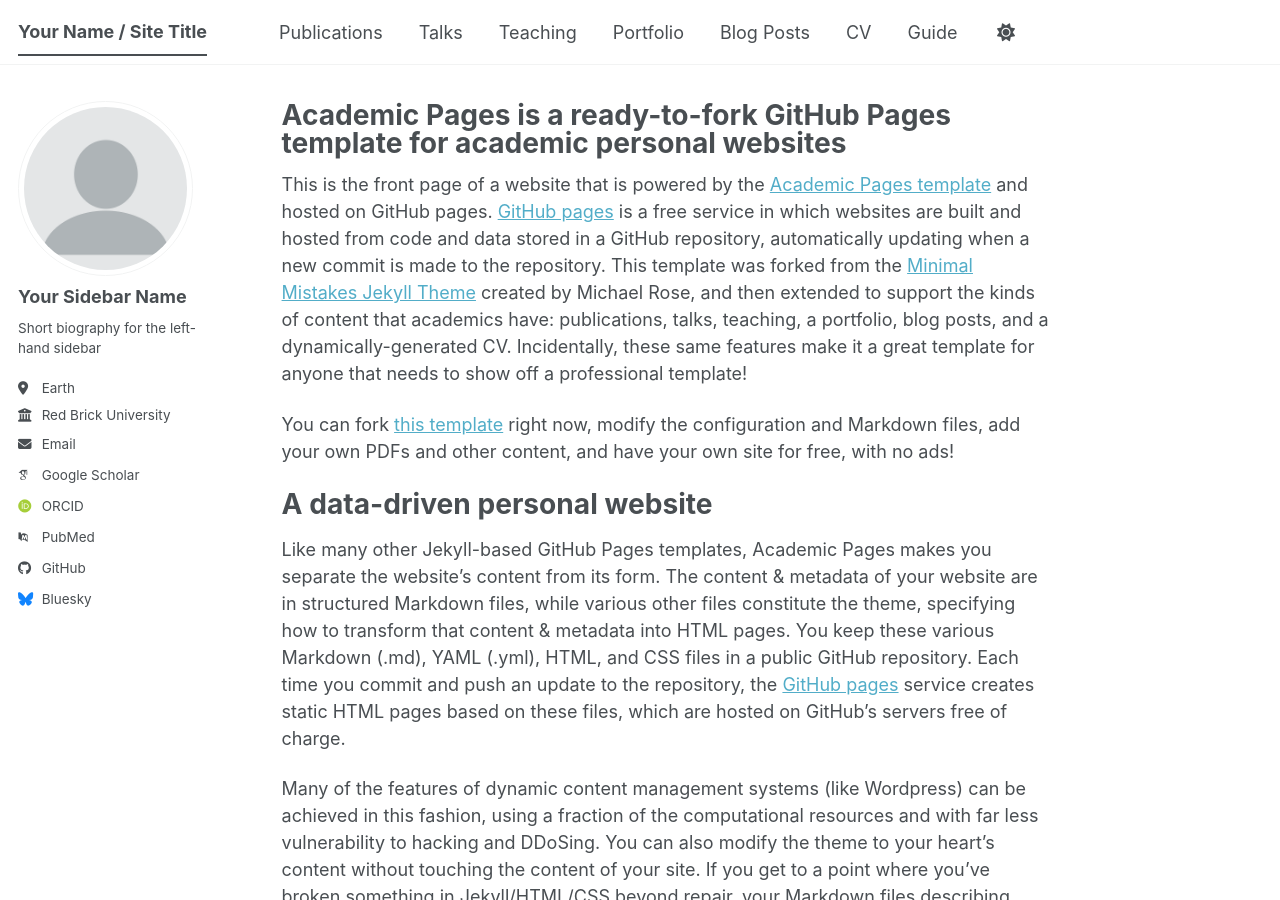
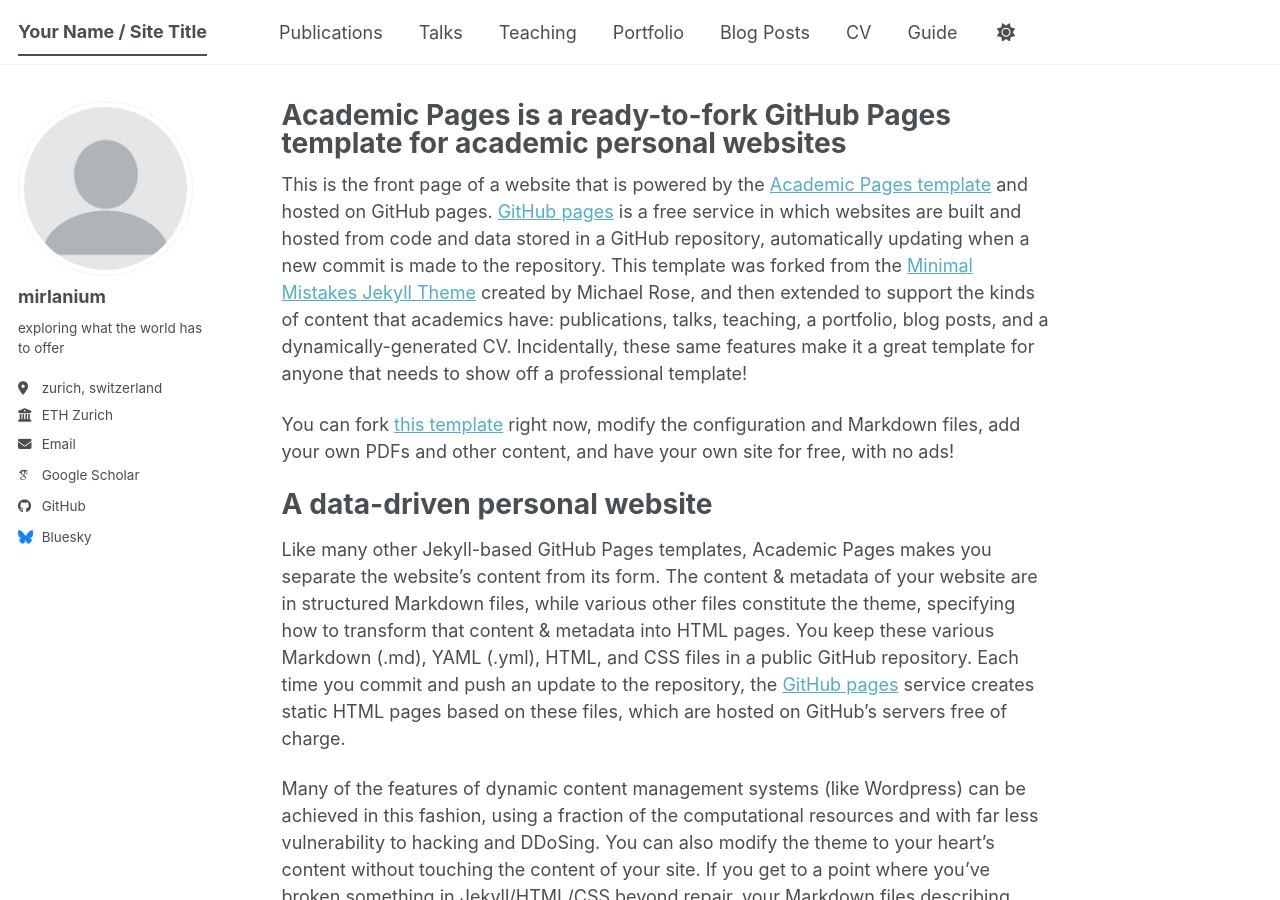
Before and after one commit to mirlanium/mirlanium.github.io, a Jekyll site: the page built from _pages/about.md, in a window 1280 px wide and 900 px high. Built offline with Jekyll 4.4.1, drawn with Linux system fonts in a browser that asks for light colours; some web fonts are replaced; a script bundle is joined from its source files by our own code; library files that are not in the unit come from our copies.

Commit message:
Modify author details in _config.yml
Updated author information in the configuration file.

```diff
--- a/_config.yml
+++ b/_config.yml
@@ -24,24 +24,24 @@
 author:
   # Biographic information
   avatar           : "profile.png"
-  name             : "Your Sidebar Name"
+  name             : "mirlanium"
   pronouns         : # example: "she/her"
-  bio              : "Short biography for the left-hand sidebar"
-  location         : "Earth"
-  employer         : "Red Brick University"
+  bio              : "exploring what the world has to offer"
+  location         : "zurich, switzerland"
+  employer         : "ETH Zurich"
   uri              : # URL
-  email            : "none@example.org"
+  email            : "mikarimov@ethz.ch"
 
   # Academic websites
   academia         : # URL
   arxiv            : # URL - Update with the correct link to your profile
-  googlescholar    : "https://scholar.google.com/citations?user=PS_CX0AAAAAJ"
+  googlescholar    : "https://scholar.google.com/citations?user=zNYs3k0AAAAJ&hl=en"
   inspire-hep      : # URL
   impactstory      : # URL
-  orcid            : "https://orcid.org/yourorcidurl"
+  orcid            : # URL
   semantic         : # URL
   ssrn             : # URL
-  pubmed           : "https://www.ncbi.nlm.nih.gov/pubmed/?term=john+snow"
+  pubmed           : # URL
   researchgate     : # URL
   scopus           : # URL
   zotero           : # URL
```
